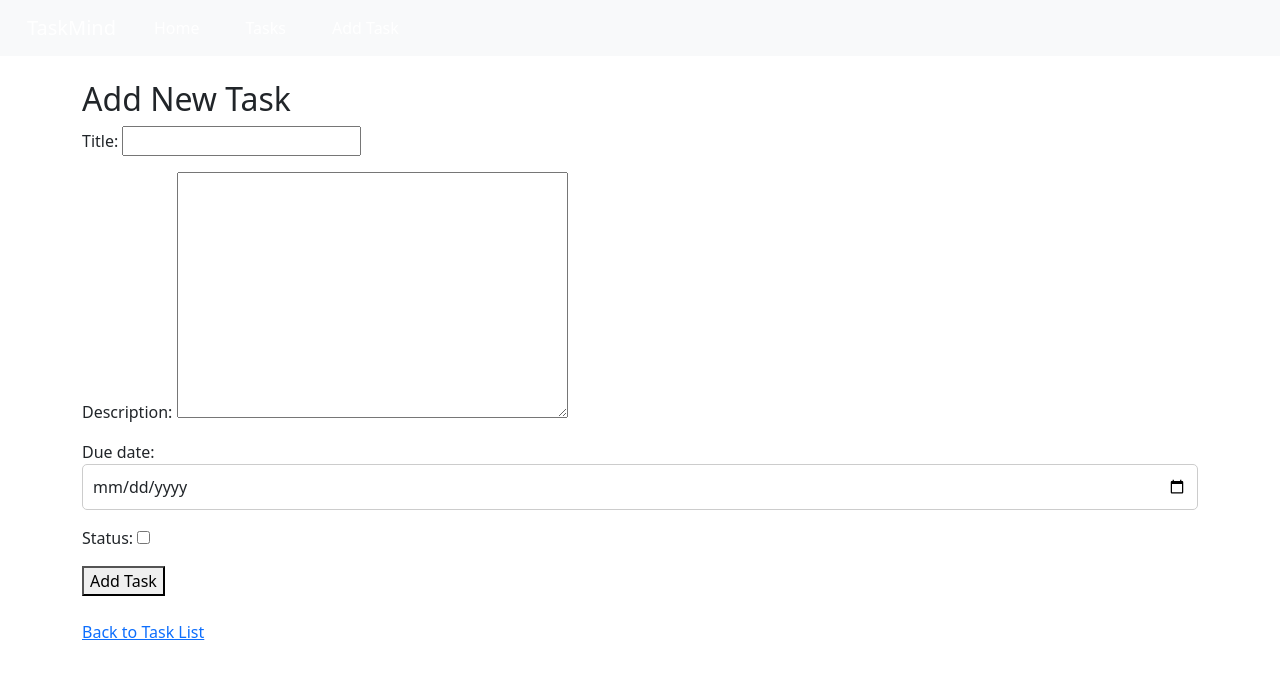
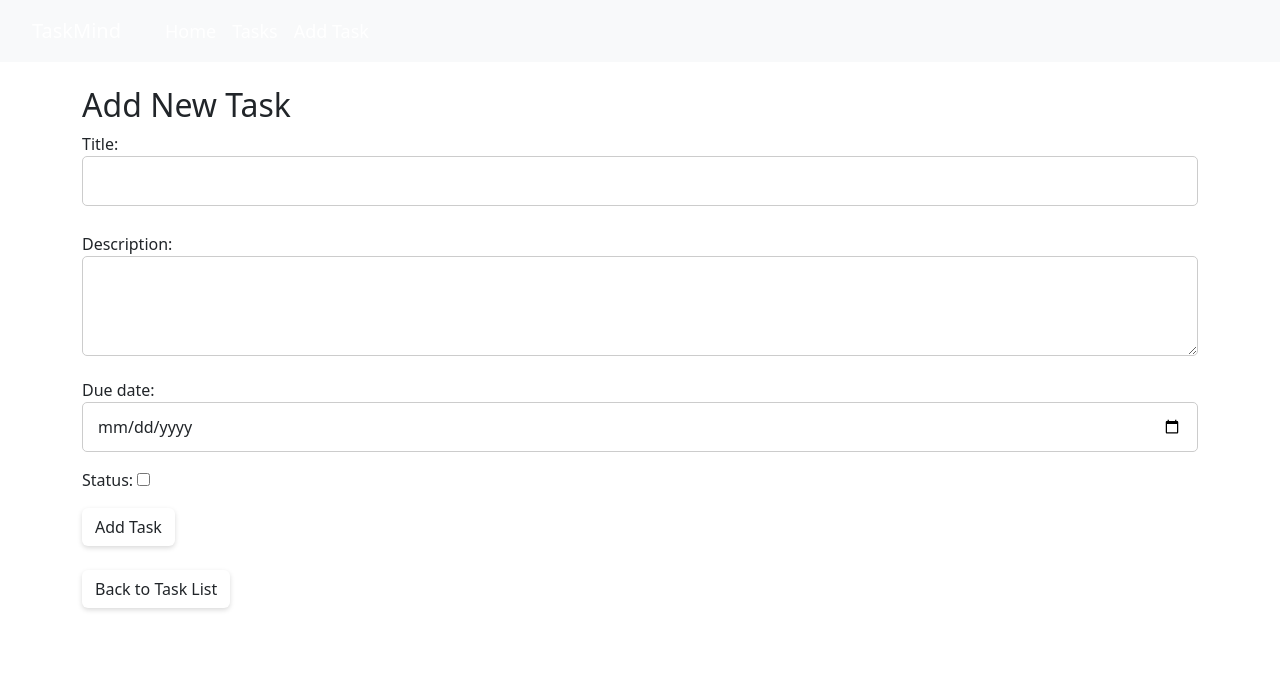
Before and after one commit to yugratna19/TaskMind, a Django app: page /tasks/add in a window 1280 px wide. Shown: the top 679 px of the page. Run offline with Django 3.2, Linux system fonts and the light colour scheme.

Commit message:
Improved front end need to fix button

```diff
--- a/app/static/css/style.css
+++ b/app/static/css/style.css
@@ -1,84 +1,130 @@
+/* General Body and Layout */
 body {
-    font-family: Arial, sans-serif;
-    background-color: #f4f4f4;
-    text-align: center;
+    font-family: 'Segoe UI', Tahoma, Geneva, Verdana, sans-serif;
+    background-color: #ecf0f1;
     margin: 0;
     padding: 0;
+    color: #2c3e50;
 }
 
+/* Header Styles */
 h1 {
+    font-size: 36px;
     color: #2c3e50;
     margin-top: 20px;
 }
 
+/* Navigation Bar */
 .navbar {
-    background-color: #2c3e50;
-    padding: 10px;
-    color: #fff;
+    background-color: #34495e;
+    padding: 12px 0;
     text-align: center;
+    font-size: 18px;
 }
 
 .navbar a {
     color: #fff;
     text-decoration: none;
-    margin: 0 15px;
+    padding: 8px 20px;
+    display: inline-block;
+    transition: background-color 0.3s ease;
 }
 
 .navbar a:hover {
-    text-decoration: underline;
+    background-color: #2980b9;
+    border-radius: 4px;
 }
 
+/* Button Styling */
 .btn {
     display: inline-block;
-    padding: 10px 20px;
+    padding: 12px 24px;
+    font-size: 16px;
+    font-weight: 600;
+    text-align: center;
+    border-radius: 4px;
+    cursor: pointer;
+    border: 2px solid #000508;  /* Adjusted border thickness */
     background-color: #3498db;
-    color: white;
+    color: #fff;
     text-decoration: none;
-    border-radius: 5px;
-    transition: background-color 0.3s ease;
+    transition: background-color 0.3s, border-color 0.3s, box-shadow 0.3s;
+    box-shadow: 0 2px 5px rgba(0, 0, 0, 0.15);
 }
 
 .btn:hover {
     background-color: #2980b9;
+    border-color: #1f6391;
+    box-shadow: 0 4px 10px rgba(0, 0, 0, 0.2);
 }
 
+/* Card Styling */
 .card {
-    background-color: white;
-    border-radius: 10px;
-    box-shadow: 0 4px 6px rgba(0, 0, 0, 0.1);
+    background-color: #fff;
+    border-radius: 8px;
+    box-shadow: 0 4px 8px rgba(0, 0, 0, 0.1);
     padding: 20px;
     margin: 20px auto;
-    max-width: 500px;
+    max-width: 600px;
 }
 
 .card h5 {
+    font-size: 22px;
+    color: #34495e;
     margin-bottom: 10px;
-    color: #34495e;
 }
 
 .card p {
-    margin: 5px 0;
+    font-size: 16px;
     color: #7f8c8d;
 }
 
+/* Footer */
 footer {
-    background-color: #2c3e50;
+    background-color: #34495e;
     color: white;
-    padding: 10px 0;
+    padding: 12px 0;
     text-align: center;
+    font-size: 14px;
     position: fixed;
     bottom: 0;
     width: 100%;
 }
 
-input[type="date"] {
-    padding: 10px;
+/* Input Fields */
+input[type="date"], input[type="text"], textarea {
+    padding: 12px 15px;
+    font-size: 16px;
     border: 1px solid #ccc;
     border-radius: 5px;
-    font-size: 16px;
+    width: 100%;
+    margin-bottom: 10px;
+    box-sizing: border-box;
 }
 
-input[type="date"]:focus {
+input:focus, textarea:focus {
     outline: none;
     border-color: #3498db;
 }
+
+textarea {
+    height: 100px;
+    resize: vertical;
+}
+
+/* Responsive Design */
+@media (max-width: 768px) {
+    .navbar a {
+        padding: 10px 15px;
+    }
+
+    .card {
+        max-width: 100%;
+        margin: 10px;
+    }
+
+    .btn {
+        padding: 10px 20px;
+        font-size: 14px;
+    }
+}
--- a/app/templates/add_task.html
+++ b/app/templates/add_task.html
@@ -5,8 +5,8 @@
   <form method="POST">
     {% csrf_token %}
     {{ form.as_p }}
-    <button type="submit" class="btn-primary">Add Task</button>
+    <button type="submit" class="btn">Add Task</button>
   </form>
   <br>
-  <a href="{% url 'task_list' %}">Back to Task List</a>
+  <a href="{% url 'task_list' %}" class="btn">Back to Task List</a>
 {% endblock %}
--- a/app/templates/base.html
+++ b/app/templates/base.html
@@ -5,7 +5,7 @@
     <meta charset="UTF-8">
     <meta name="viewport" content="width=device-width, initial-scale=1.0">
     <title>{% block title %}TaskMind{% endblock %}</title>
-    <link rel="stylesheet" href="{% static 'css/style.css' %}">
+    <link rel="stylesheet" href="{% static 'app\static\css\style.css' %}">
     <link rel="stylesheet" href="https://cdn.jsdelivr.net/npm/bootstrap@5.3.0/dist/css/bootstrap.min.css">
 </head>
 <body>
--- a/app/templates/edit_task.html
+++ b/app/templates/edit_task.html
@@ -5,8 +5,8 @@
   <form method="POST">
     {% csrf_token %}
     {{ form.as_p }}
-    <button type="submit">Update Task</button>
+    <button type="submit" class = "btn">Update Task</button>
   </form>
   <br>
-  <a href="{% url 'task_list' %}">Back to Task List</a>
+  <a href="{% url 'task_list' %}" class="btn">Back to Task List</a>
 {% endblock %}
--- a/app/templates/home.html
+++ b/app/templates/home.html
@@ -6,6 +6,6 @@
     <section>
         <h2>Your productivity companion</h2>
         <p>TaskMind helps you stay organized and focused on what matters most. Plan your day, track tasks, and achieve your goals!</p>
-        <a href="{% url 'task_list' %}" class="btn-primary">Get Started</a>
+        <a href="{% url 'task_list' %}" class="btn">Get Started</a>
     </section>
 {% endblock %}
--- a/app/templates/task_details.html
+++ b/app/templates/task_details.html
@@ -8,7 +8,8 @@
             <h5 class="card-title">{{ task.title }}</h5>
             <p class="card-text"><strong>Description:</strong> {{ task.description }}</p>
             <p class="card-text"><strong>Due Date:</strong> {{ task.due_date }}</p>
-            <a href="{% url 'task_list' %}" class="btn btn-secondary">Back to Task List</a>
+            <a href="{% url 'task_list' %}" class="btn">Back to Task List</a>
+            <a href="{% url 'edit_task' id=task.id %}" class="btn">Edit Task</a>
         </div>
     </div>
 </div>
```
Also changed, not shown: app/templates/tasks.html (+10 -18 lines).
